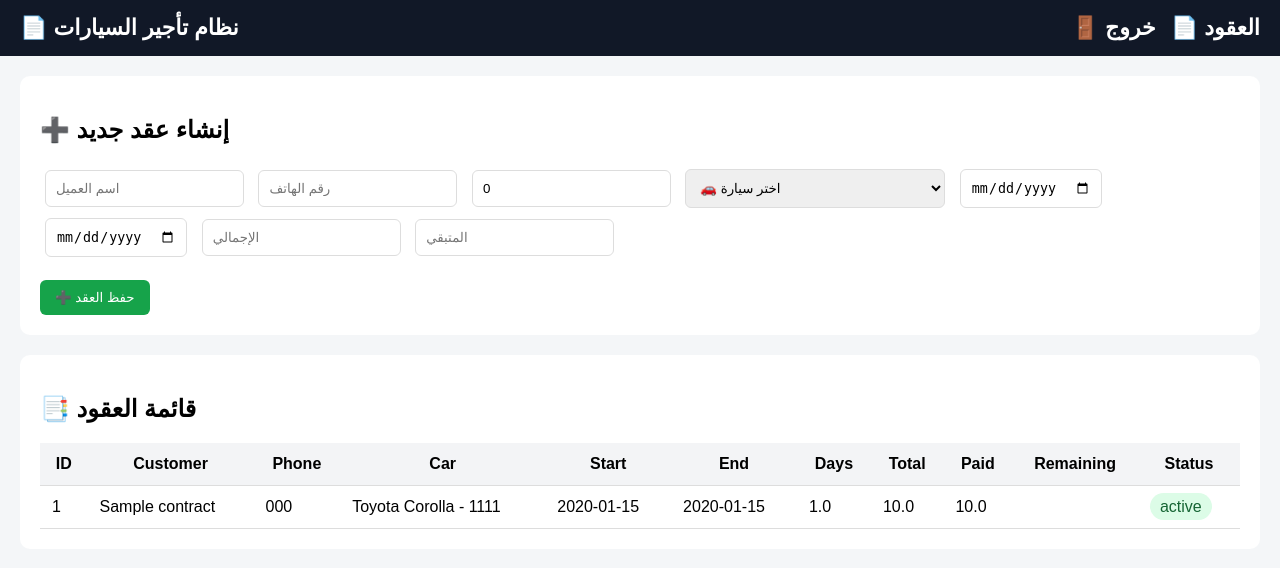
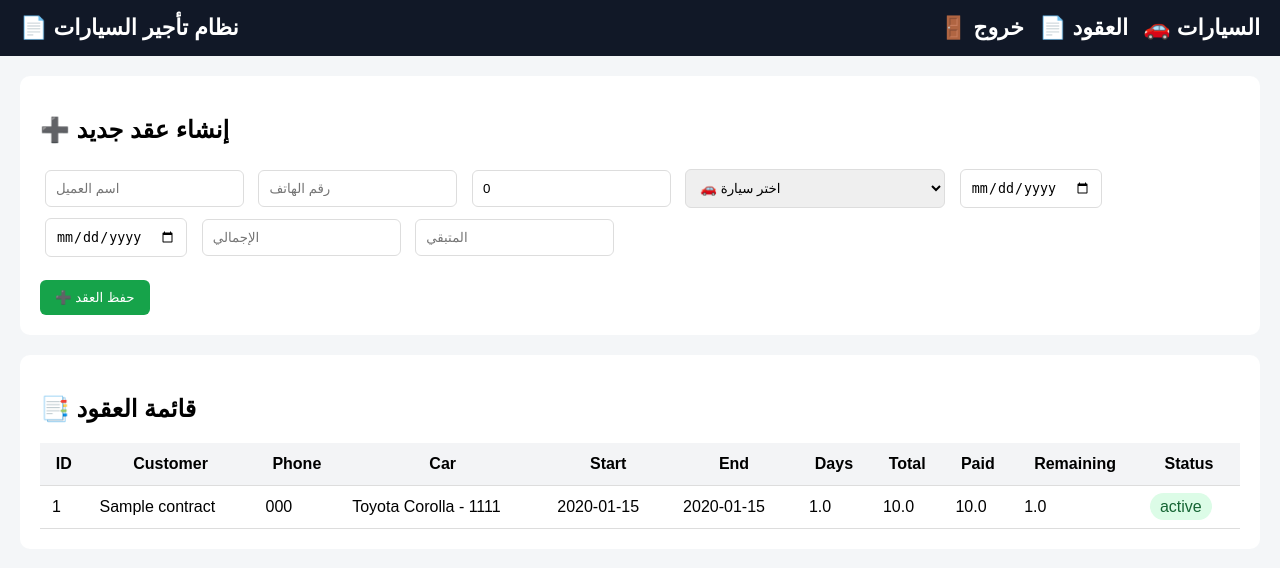
Before and after one commit to bkawash-ops/car-rental, a Flask app: page /contracts in a window 1280 px wide. Shown: the top 568 px of the page. Run offline with Flask 3, Linux system fonts and the light colour scheme; the visitor is signed in with stand-in values (Sample User, id 1); data comes from the database, SQL or seed files in the repository; tables that the repository leaves empty hold one stand-in row (values such as "Sample post").

Commit message:
Update contracts.html

```diff
--- a/templates/contracts.html
+++ b/templates/contracts.html
@@ -86,7 +86,7 @@
 <div class="navbar">
     📄 نظام تأجير السيارات
 
-    {% if role == 'admin' %}
+    {% if session['role'] == 'admin' %}
         <a href="/">🚗 السيارات</a>
     {% endif %}
 
@@ -105,8 +105,10 @@
             <input name="customer_name" placeholder="اسم العميل" required>
             <input name="customer_phone" placeholder="رقم الهاتف" required>
 
-            <input name="paid_amount" placeholder="الدفعة المدفوعة" value="0">
+            <!-- الدفع -->
+            <input name="paid_amount" placeholder="الدفعة المدفوعة" value="0" oninput="calcPrice()">
 
+            <!-- السيارة -->
             <select name="car_id" required onchange="calcPrice()">
                 <option value="" data-price="0">🚗 اختر سيارة</option>
 
@@ -161,7 +163,7 @@
                 <td>{{ c.days }}</td>
                 <td>{{ c.total_price }}</td>
                 <td>{{ c.paid_amount }}</td>
-                <td>{{ c.remaining_amount }}</td>
+                <td>{{ c.remaining }}</td>
                 <td>
                     <span class="badge active">{{ c.status }}</span>
                 </td>
@@ -178,10 +180,10 @@ function calcPrice() {
     let car = document.querySelector('[name="car_id"]');
     let start = document.querySelector('[name="start_date"]').value;
     let end = document.querySelector('[name="end_date"]').value;
+    let paid = parseFloat(document.querySelector('[name="paid_amount"]').value || 0);
 
     let totalField = document.querySelector('[name="total_price"]');
     let remainingField = document.querySelector('[name="remaining"]');
-    let paid = document.querySelector('[name="paid_amount"]').value || 0;
 
     if (!car.value || !start || !end) return;
 
@@ -199,7 +201,7 @@ function calcPrice() {
     let pricePerDay = parseFloat(car.options[car.selectedIndex].dataset.price || 0);
 
     let total = days * pricePerDay;
-    let remaining = total - parseFloat(paid);
+    let remaining = total - paid;
 
     totalField.value = total.toFixed(2);
     remainingField.value = remaining.toFixed(2);
```
